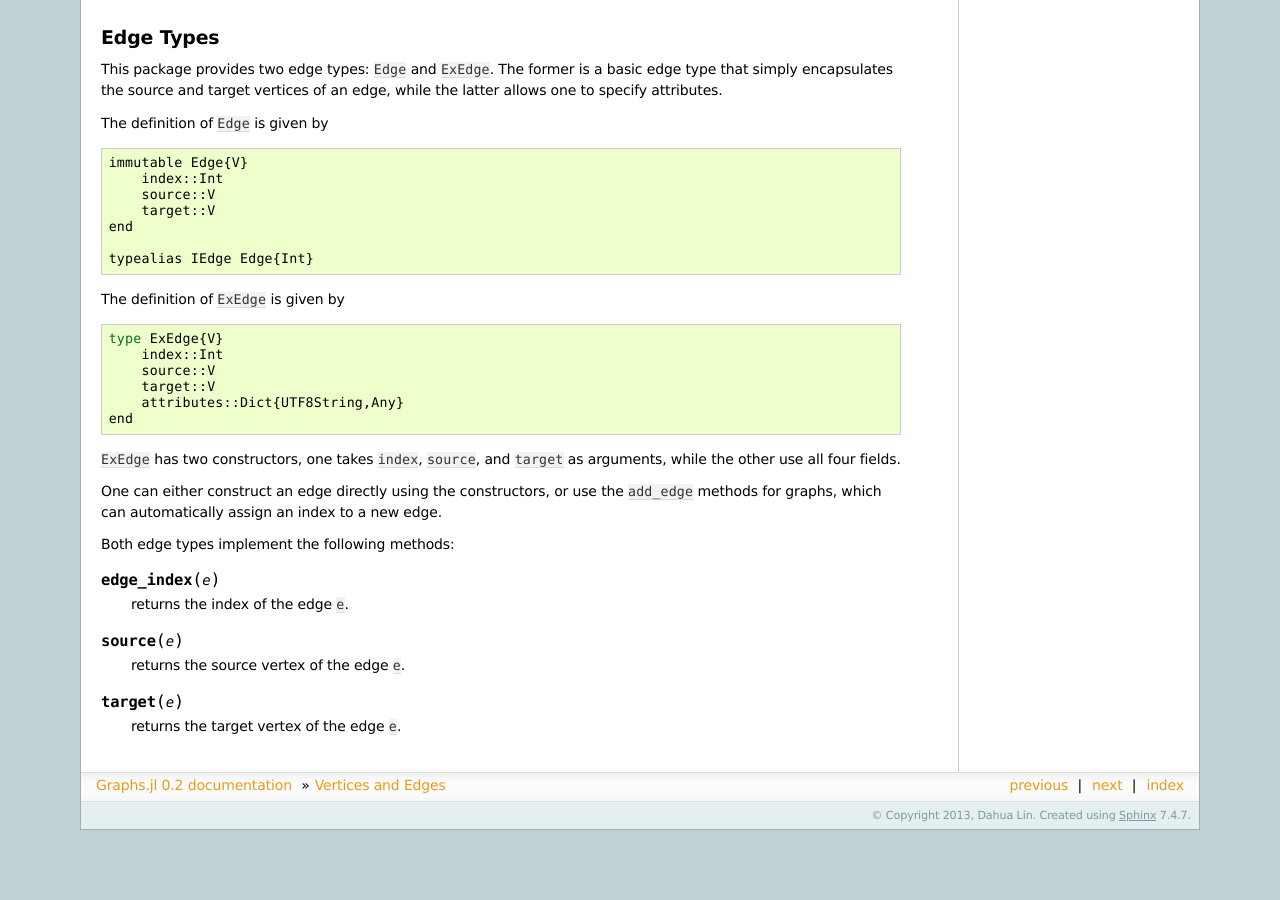
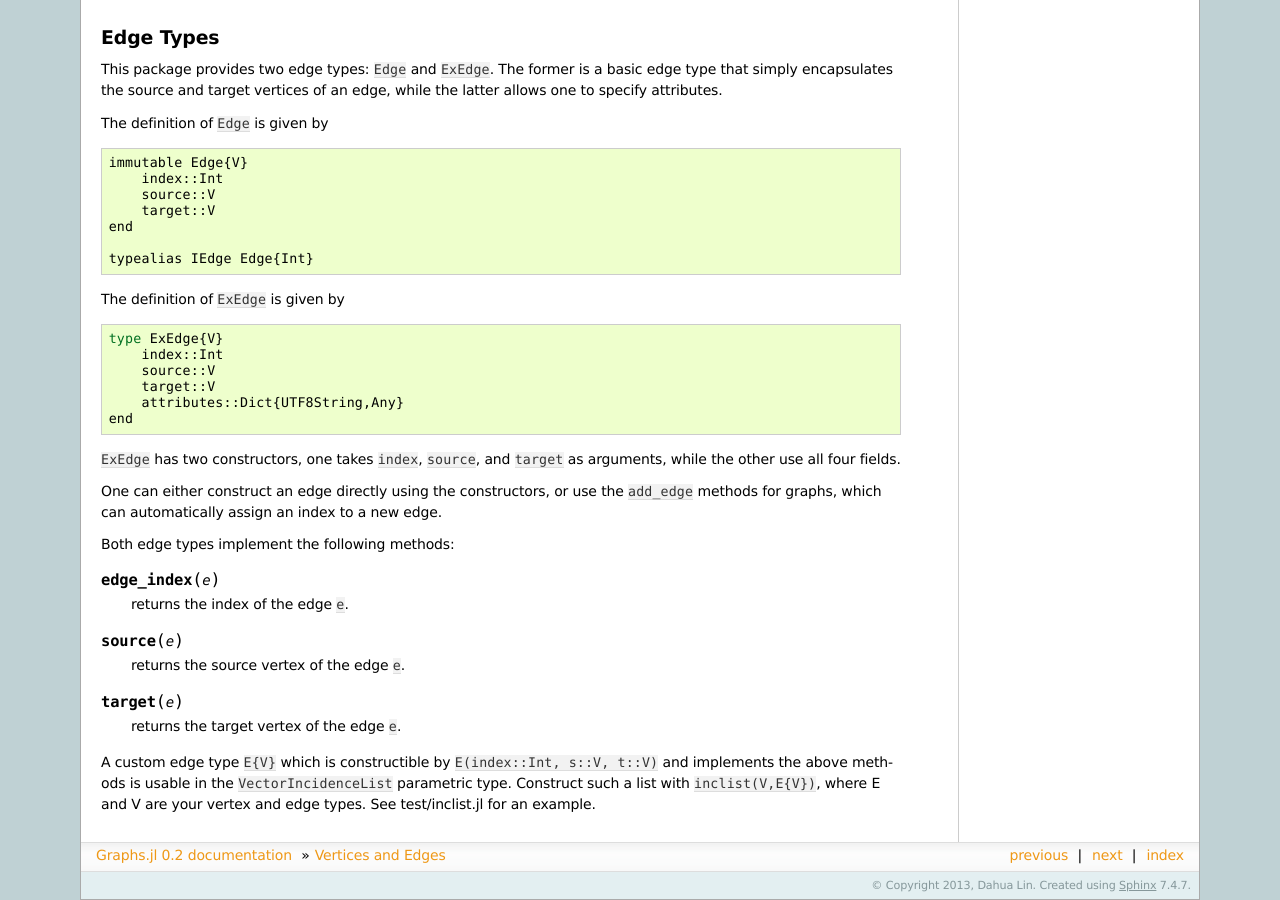
Before and after one commit to JuliaGraphs/Graphs.jl, a Sphinx documentation site: the page built from doc/source/vertex_edge.rst, in a window 1280 px wide and 900 px high, scrolled down 848 px. Built offline with Sphinx 7.4.7, drawn with Linux system fonts in a browser that asks for light colours; formulas are drawn with MathJax 3; before the commit the page ends 1678 px from its top, so only the background shows below that.

Commit message:
Create VectorIncidenceList, test it, simplify dot test, fix deprecation warning.  Requires Julia version >= a5afebd.

```diff
--- a/doc/source/vertex_edge.rst
+++ b/doc/source/vertex_edge.rst
@@ -94,3 +94,9 @@ Both edge types implement the following methods:
 .. py:function:: target(e)
 
     returns the target vertex of the edge ``e``.
+
+.. py::function:: revedge(e)
+
+    returns a new edge, exactly the same except source and target are switched.
+
+A custom edge type ``E{V}`` which is constructible by ``E(index::Int, s::V, t::V)`` and implements the above methods is usable in the ``VectorIncidenceList`` parametric type.  Construct such a list with ``inclist(V,E{V})``, where E and V are your vertex and edge types.  See test/inclist.jl for an example.
```
Also changed, not shown: 5 other files.
